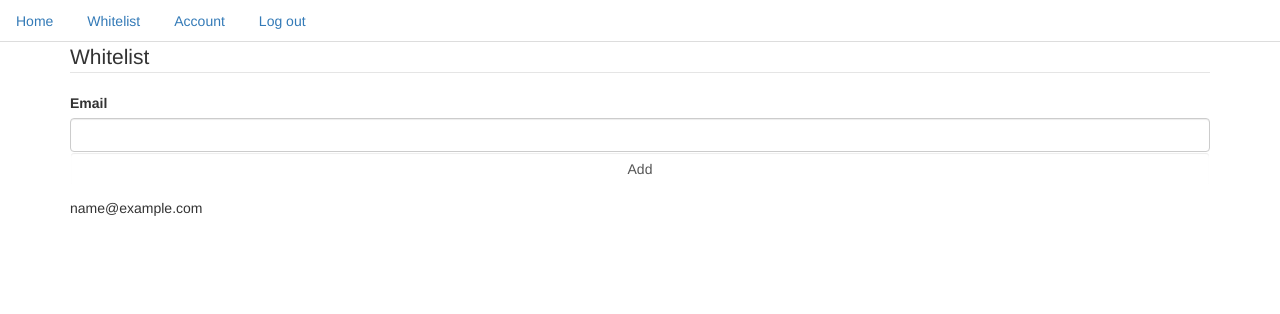
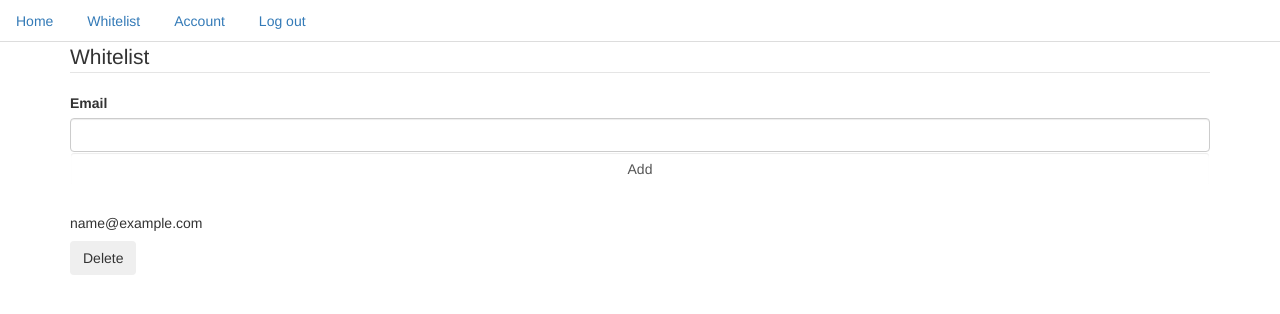
Before and after one commit to LaerryLaessig/meerkat, a Flask app: page /whitelist in a window 1280 px wide. Shown: the top 314 px of the page. Run offline with Flask 2, Linux system fonts and the light colour scheme; a user stored in the database is signed in; tables that the repository leaves empty hold one stand-in row (values such as "Sample post"); some libraries are stand-ins or nearby versions.

Commit message:
Add Delete Whitelist Function

```diff
--- a/flask_meerkat/database.py
+++ b/flask_meerkat/database.py
@@ -70,9 +70,16 @@ def find_whitelist_by_email(email):
     return WhiteListEmail.query.filter_by(email=email).first()
 
 
-def delete_whitelist_email(email):
-    email = WhiteListEmail.query.find_by(email=email).first()
+def delete_whitelist_by_id(whitelist_id):
+    email = WhiteListEmail.query.get(int(whitelist_id))
     db.session.delete(email)
+    db.session.commit()
+    db.session.close()
+
+
+def update_whitelist(old_email, new_email):
+    email = find_whitelist_by_email(old_email)
+    email.email = new_email
     db.session.commit()
     db.session.close()
 
--- a/flask_meerkat/routes.py
+++ b/flask_meerkat/routes.py
@@ -6,7 +6,7 @@ from flask_meerkat import app
 from flask_login import login_user, current_user, logout_user, login_required
 from flask_meerkat.database import insert_user, find_user_by_mail, update_user, get_all_posts, insert_post, \
     update_user_password_by_token, delete_post, find_post_by_id, update_post, find_whitelist, insert_whitlist_email, \
-    count_user, find_whitelist_by_email
+    count_user, find_whitelist_by_email, delete_whitelist_by_id
 from flask_meerkat.mail_client import send_password_reset_mail
 
 
@@ -86,6 +86,15 @@ def whitelist():
         return redirect(url_for('home'))
 
 
+@app.route('/whitelist/<whitelist_id>/delete', methods=['POST'])
+def remove_whitelist_mail(whitelist_id):
+    if current_user.id == 1:
+        delete_whitelist_by_id(whitelist_id)
+        return redirect(url_for('whitelist'))
+    else:
+        return redirect(url_for('home'))
+
+
 @app.route('/logout')
 def logout():
     logout_user()
--- a/flask_meerkat/templates/whitelist.html
+++ b/flask_meerkat/templates/whitelist.html
@@ -1,23 +1,29 @@
 {% extends "layout.html" %}
 {% block app_content %}
 {% if current_user.is_authenticated %}
-<div>
     <form method="post" action="{{url_for('whitelist')}}">
         {{ form.hidden_tag() }}
         <fieldset class="form-group">
-                 <legend class="border-bottom">Whitelist</legend>
+            <legend class="border-bottom mb-4">Whitelist</legend>
+            <div class="form-group">
                 {{ form.email.label(class="form-control-label") }}
                 {{ form.email(class="form-control form-control-lg") }}
                 {{ form.submit(class="form-control form-control-lg btn btn-outline-info") }}
+            </div>
         </fieldset>
+
     </form>
     {% for email in emails %}
         <div class="card" style="width: 54rem;">
                <div class="card-body">
                     <h5 class="card-title">{{ email.email }}</h5>
                </div>
+                <form method="POST">
+                    <button class="btn btn-outline-danger" formaction="{{ url_for('remove_whitelist_mail', whitelist_id=email.id)}}">
+                        Delete
+                    </button>
+                </form>
         </div>
     {% endfor %}
-</div>
 {% endif %}
 {% endblock app_content %}
```
Lines whose indentation alone changed are shown as unchanged.
